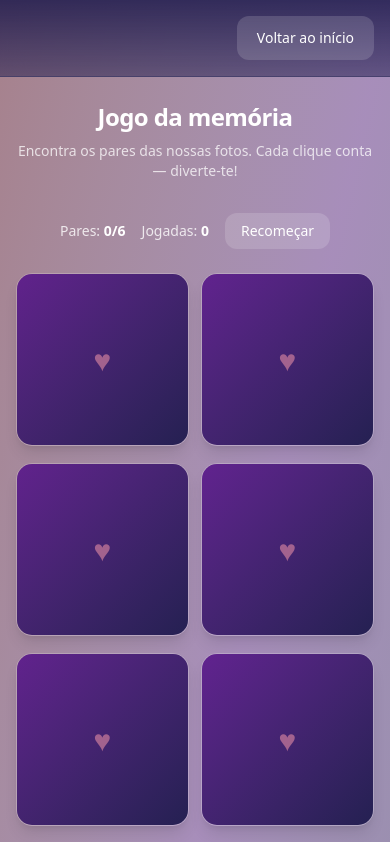
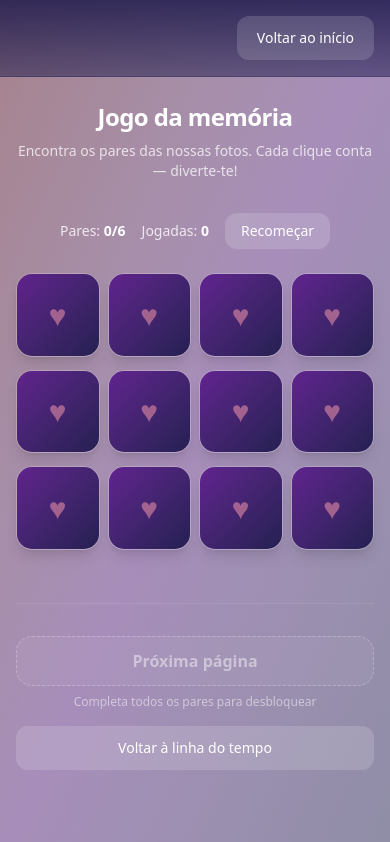
Before and after one commit to FilipeDev-PT/Relationship, a React (Vite) app: page /aniversario-namoro/memorygame in a window 390 px wide. Shown: the top 842 px of the page. Built offline with nearby package versions, Linux system fonts and the light colour scheme.

Commit message:
melhoria de horario

```diff
--- a/src/components/MemoryGame/MemoryGame.tsx
+++ b/src/components/MemoryGame/MemoryGame.tsx
@@ -102,9 +102,9 @@ export function MemoryGame({ photos, onWinChange }: MemoryGameProps) {
   );
 
   const gridCols = useMemo(() => {
-    if (pairCount <= 4) return "grid-cols-2 sm:grid-cols-4";
-    if (pairCount <= 6) return "grid-cols-2 sm:grid-cols-3 md:grid-cols-4";
-    return "grid-cols-2 sm:grid-cols-3 md:grid-cols-4 lg:grid-cols-6";
+    if (pairCount <= 4) return "grid-cols-4";
+    if (pairCount <= 6) return "grid-cols-4 md:grid-cols-4";
+    return "grid-cols-4 lg:grid-cols-6";
   }, [pairCount]);
 
   if (pairCount < 2) {
@@ -138,7 +138,7 @@ export function MemoryGame({ photos, onWinChange }: MemoryGameProps) {
       </div>
 
       <div
-        className={`grid gap-3 sm:gap-4 ${gridCols}`}
+        className={`grid gap-2 sm:gap-4 ${gridCols}`}
         role="grid"
         aria-label="Cartas do jogo da memória"
       >
```
